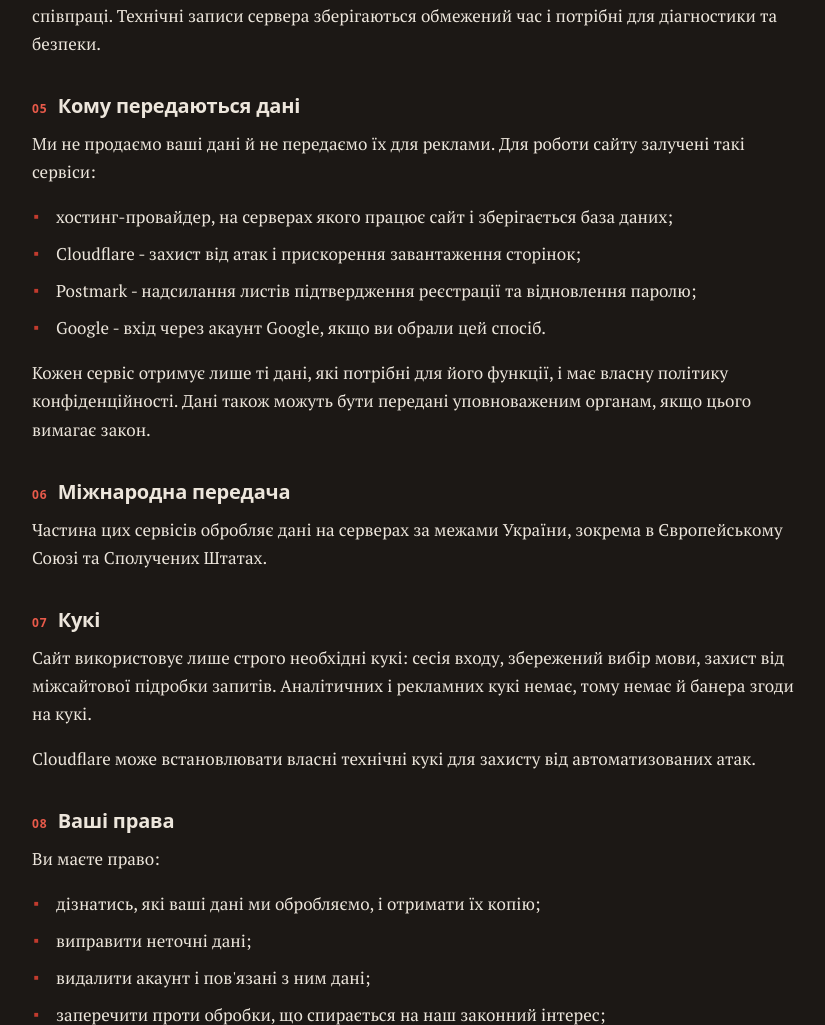
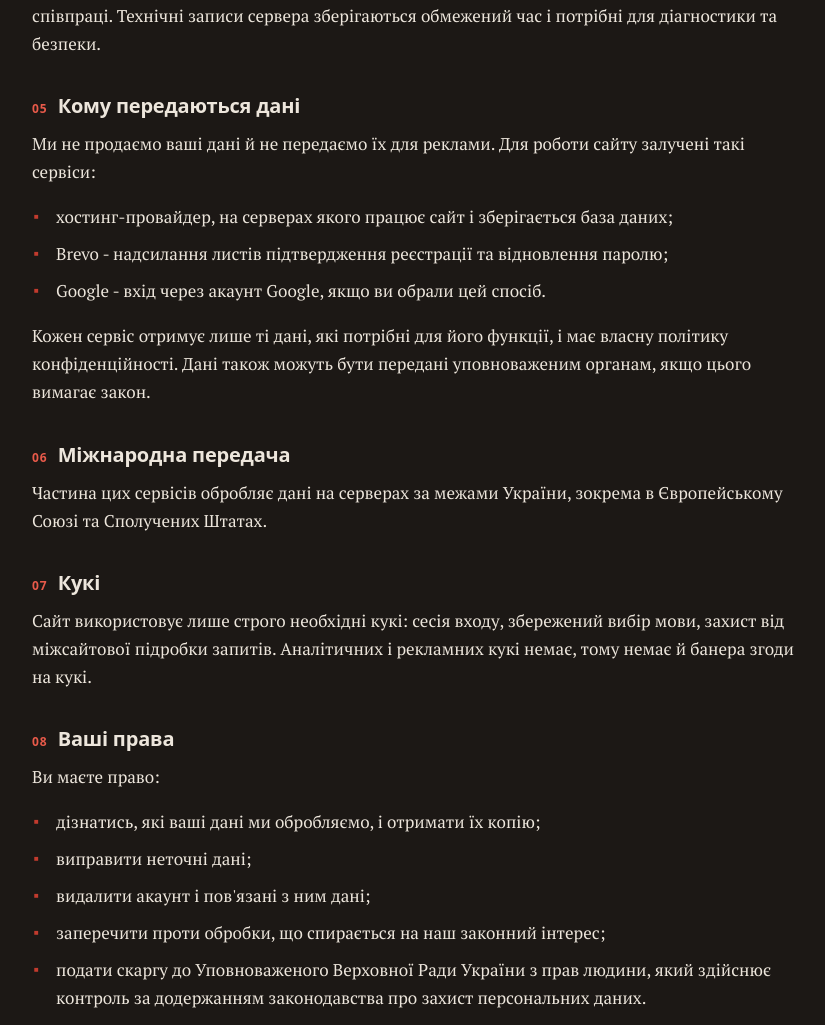
Before and after one commit to ZamotVlad/VyshyvankaDaily, a Django app: page /privacy-policy/ in a window 1280 px wide. Shown: the part 1602-2627 px from the top of the page, without its empty margins (50-875 px from the left). Run offline with Django 5.2, Linux system fonts and the light colour scheme; some libraries are stand-ins or nearby versions; some web fonts are replaced.

Commit message:
docs: fix privacy policy - Postmark to Brevo, remove unused Cloudflare mentions

```diff
--- a/templates/pages/privacy.html
+++ b/templates/pages/privacy.html
@@ -67,8 +67,7 @@
     <p>{% translate "Ми не продаємо ваші дані й не передаємо їх для реклами. Для роботи сайту залучені такі сервіси:" %}</p>
     <ul>
       <li>{% translate "хостинг-провайдер, на серверах якого працює сайт і зберігається база даних;" %}</li>
-      <li>{% translate "Cloudflare - захист від атак і прискорення завантаження сторінок;" %}</li>
-      <li>{% translate "Postmark - надсилання листів підтвердження реєстрації та відновлення паролю;" %}</li>
+      <li>{% translate "Brevo - надсилання листів підтвердження реєстрації та відновлення паролю;" %}</li>
       <li>{% translate "Google - вхід через акаунт Google, якщо ви обрали цей спосіб." %}</li>
     </ul>
     <p>{% translate "Кожен сервіс отримує лише ті дані, які потрібні для його функції, і має власну політику конфіденційності. Дані також можуть бути передані уповноваженим органам, якщо цього вимагає закон." %}</p>
@@ -82,7 +81,6 @@
   <section id="p7">
     <h2><span class="vd-doc__num">07</span>{% translate "Кукі" %}</h2>
     <p>{% translate "Сайт використовує лише строго необхідні кукі: сесія входу, збережений вибір мови, захист від міжсайтової підробки запитів. Аналітичних і рекламних кукі немає, тому немає й банера згоди на кукі." %}</p>
-    <p>{% translate "Cloudflare може встановлювати власні технічні кукі для захисту від автоматизованих атак." %}</p>
   </section>
 
   <section id="p8">
```
